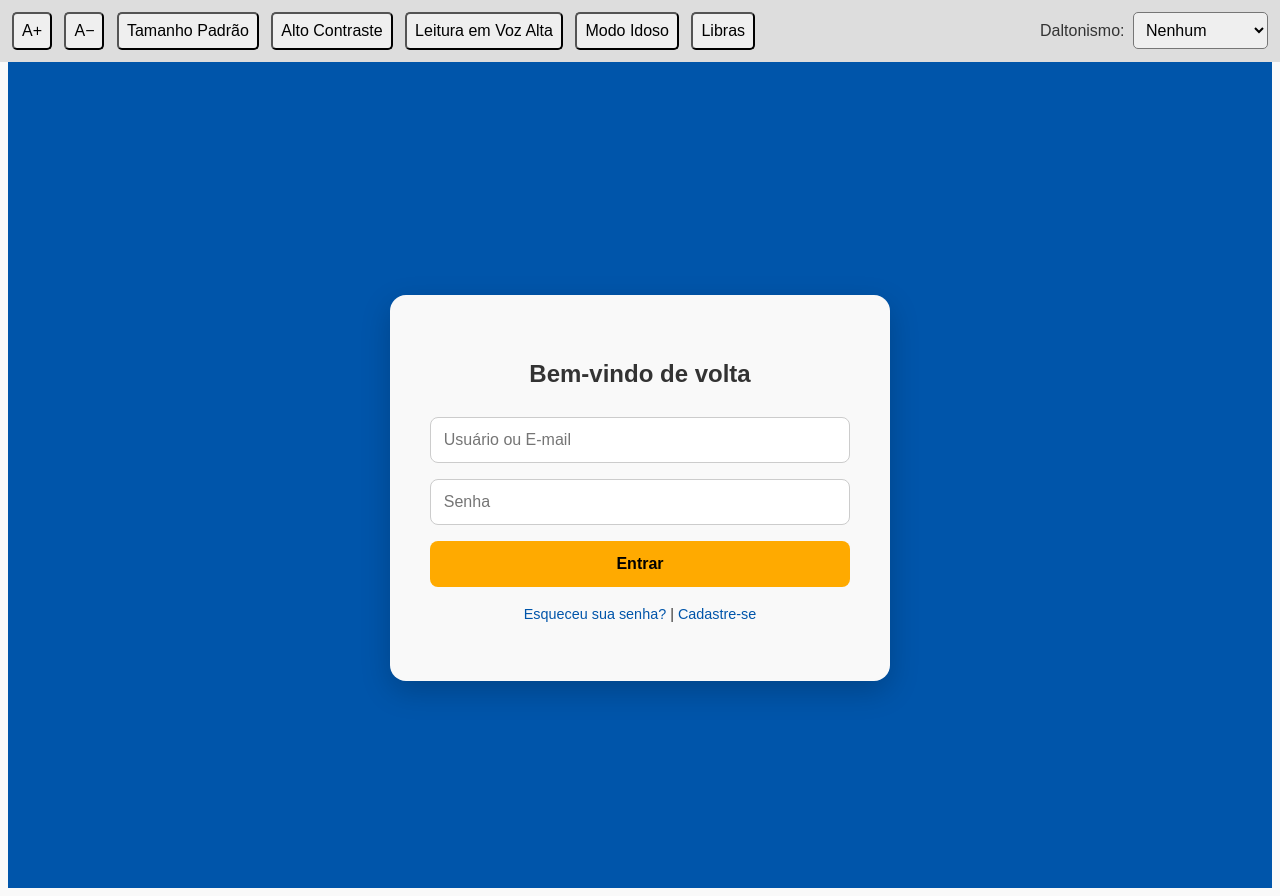
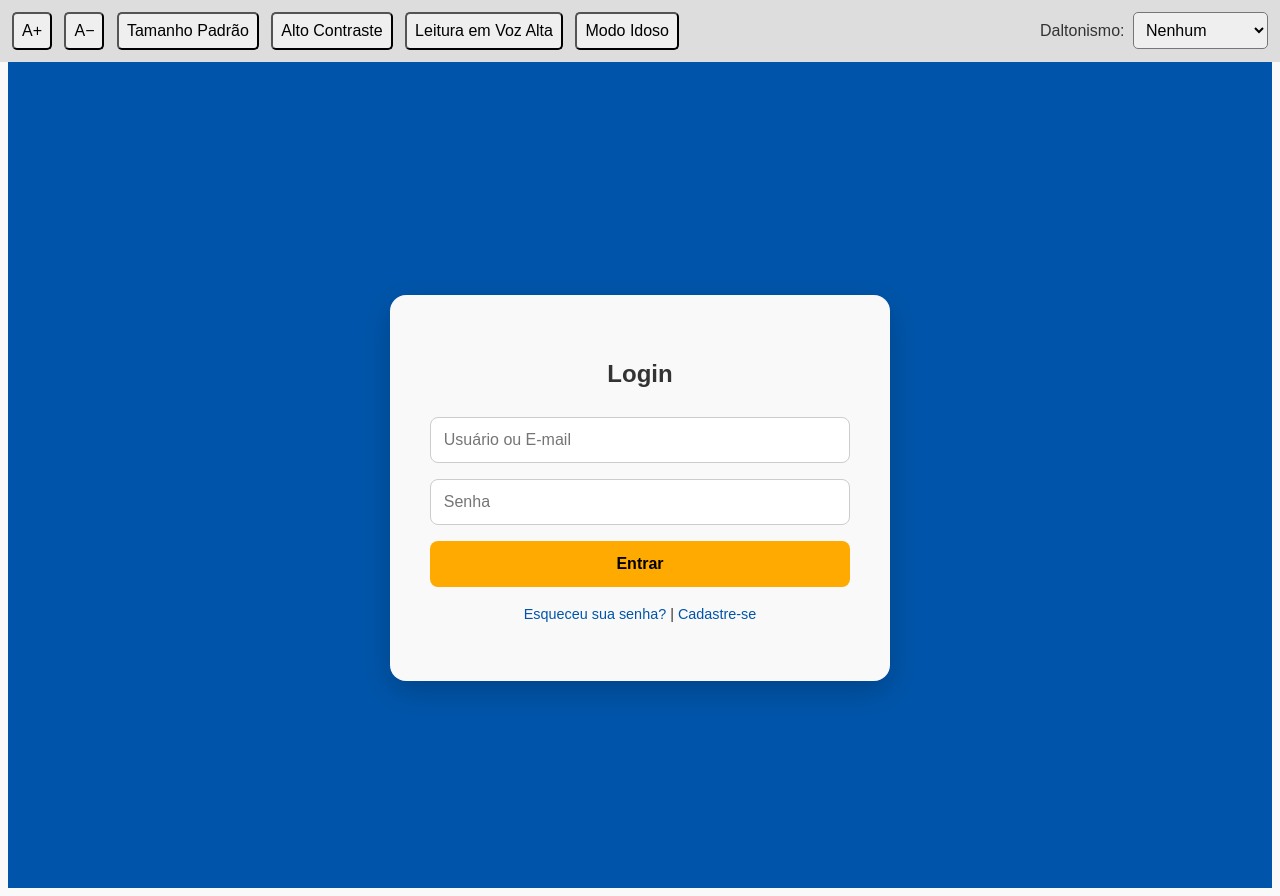
Before and after one commit to ElCearence/Site-do-Alan, a plain HTML site: page login.html in a window 1280 px wide. Drawn offline with Linux system fonts and the light colour scheme.

Commit message:
Retirado o botao de libras.

```diff
--- a/login.html
+++ b/login.html
@@ -160,7 +160,6 @@
       <button onclick="alternarContraste()">Alto Contraste</button>
       <button onclick="alternarLeitura()">Leitura em Voz Alta</button>
       <button onclick="modoIdoso()">Modo Idoso</button>
-      <button onclick="alternarLibras()">Libras</button>
     </div>
     <div>
       <label for="daltonismo">Daltonismo:</label>
@@ -175,7 +174,7 @@
 
   <main>
     <div class="login-container">
-      <h2>Bem-vindo de volta</h2>
+      <h2>Login</h2>
       <form>
         <input type="text" placeholder="Usuário ou E-mail" required />
         <input type="password" placeholder="Senha" required />
--- a/script.js
+++ b/script.js
@@ -61,12 +61,6 @@ function aplicarFiltro(tipo) {
   }
 }
 
-function alternarLibras() {
-  librasAtivo = !librasAtivo;
-  const container = document.getElementById('libras-container');
-  container.classList.toggle('oculto', !librasAtivo);
-}
-
 async function fazerLogoff() {
   const userId = localStorage.getItem('userId'); // Assume que o ID do usuário está no localStorage
 
```
Also changed, not shown: cadastro.html (+0 -1 lines), menu.html (+0 -1 lines), site.html (+0 -1 lines).
